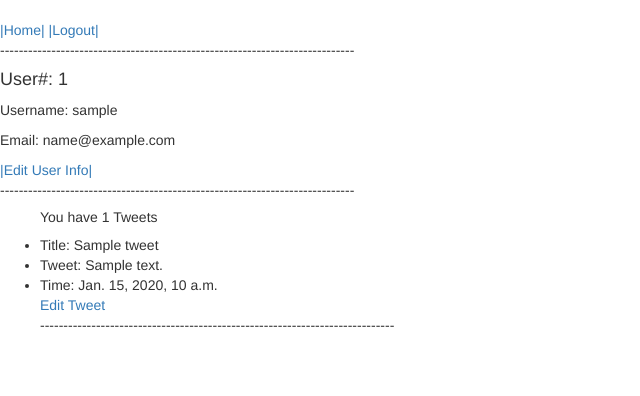
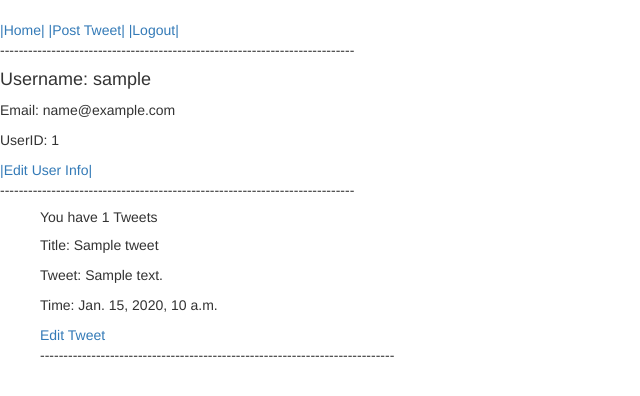
Before and after one commit to amandalynnes/twitterclone, a Django app: page /user/1/ in a window 1280 px wide. Shown: the top 396 px of the page, without its empty margins (0-640 px from the left). Run offline with Django 3.2, Linux system fonts and the light colour scheme; tables that the repository leaves empty hold one stand-in row (values such as "Sample post"); some libraries are stand-ins or nearby versions.

Commit message:
switched li tags with p tags to change the look

```diff
--- a/templates/user_view.html
+++ b/templates/user_view.html
@@ -9,13 +9,15 @@
 
     <p></p>
     <a href="/">|Home|</a>
+    <a href="/addtweet/">|Post Tweet|</a>
     <a href="/logout/">|Logout|</a>
 
     <p>----------------------------------------------------------------------------</p>
 
-            <h4>User#: {{ user.id }}</h4>
-            <p>Username: {{ user.username }}</p>
+            <h4>Username: {{ user.username }}</h4>
             <p>Email: {{ user.email }}</p>
+            <p>UserID: {{ user.id }}</p>
+
             <a href="/user/edit/{{ user.id }}/">|Edit User Info|</a>
 
             <p>----------------------------------------------------------------------------</p>
@@ -24,9 +26,9 @@
                 {% for tweet in tweets %}
                 {% if tweet.posted_by == user %}
                     <h5>You have {{ tweet.tweet_count }} Tweets</h5>
-                    <li>Title: {{ tweet.title }}</li>
-                    <li>Tweet: {{ tweet.body }}</li>
-                    <li>Time: {{ tweet.dt_posted }}</li>
+                    <p>Title: {{ tweet.title }}</p>
+                    <p>Tweet: {{ tweet.body }}</p>
+                    <p>Time: {{ tweet.dt_posted }}</p>
                     <a href="/tweet/edit/{{ tweet.id }}/">Edit Tweet</a>
 
                     <p>----------------------------------------------------------------------------</p>
--- a/tweet/models.py
+++ b/tweet/models.py
@@ -12,7 +12,6 @@ class Tweet(models.Model):
     body = models.CharField(max_length=140)
     dt_posted = models.DateTimeField(default=now)
     posted_by = models.ForeignKey(TwitterUser, null=True, on_delete=models.CASCADE)
-    # posted_by = models.ForeignKey(TwitterUser, null=True, on_delete=models.CASCADE, related_name='posted_by')
 
     def __str__(self):
         return self.title
--- a/twitterclone/urls.py
+++ b/twitterclone/urls.py
@@ -28,7 +28,6 @@ urlpatterns = [
     path('tweet/<int:tweet_id>/', tweetview.tweet_view, name='tweet'),
     path('tweet/edit/<int:tweet_id>/', tweetview.tweet_edit, name='edit_tweet'),
     path('increment/<int:tweet_id>/', tweetview.increment, name='increment'),
-    # path('decrement/<int:tweet_id>/', tweetview.decrement, name='decrement'),
     path('signup/', authview.signup_view, name='signup'),
     path('logout/', authview.logout_view, name='logout'),
     path('user/edit/<int:user_id>/', views.edit_user, name='edit_user'),
```
Also changed, not shown: templates/index.html (+4 -4 lines), tweet/views.py (+1 -9 lines).
